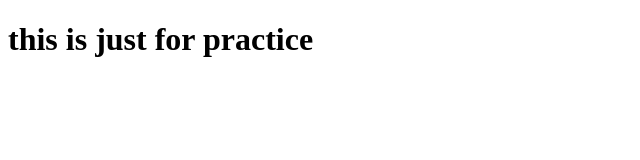
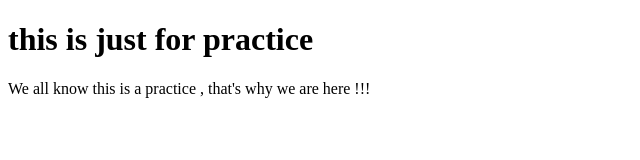
Before and after one commit to lawrenceime/git, a plain HTML site: page index.html in a window 1280 px wide. Shown: the whole page, without its empty margins (0-640 px from the left). Drawn offline with Linux system fonts and the light colour scheme.

Commit message:
Update index.html

```diff
--- a/index.html
+++ b/index.html
@@ -8,5 +8,6 @@
   </head>
   <body>
     <h1>this is just for practice</h1>
+    <p> We all know this is a practice , that's why we are here !!!</p>
   </body>
 </html>
```
